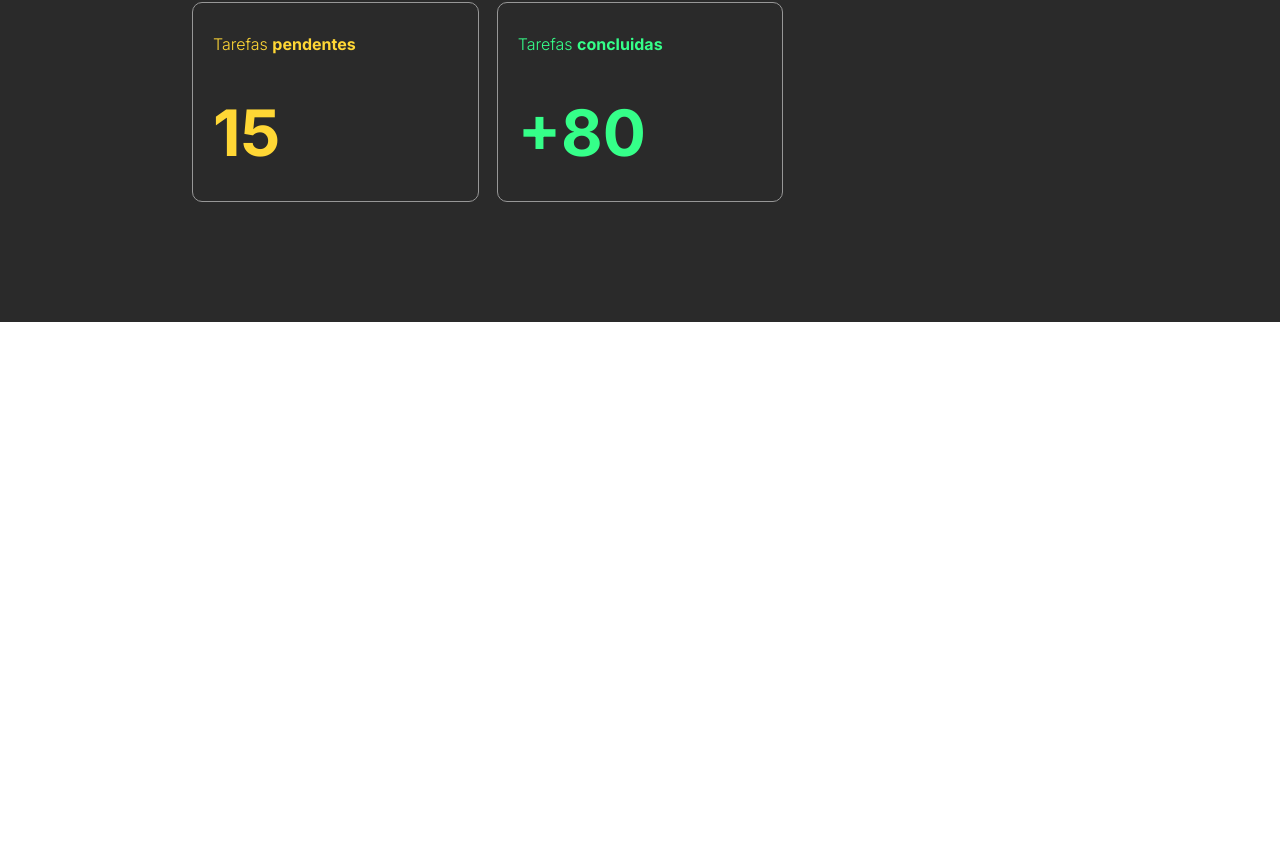
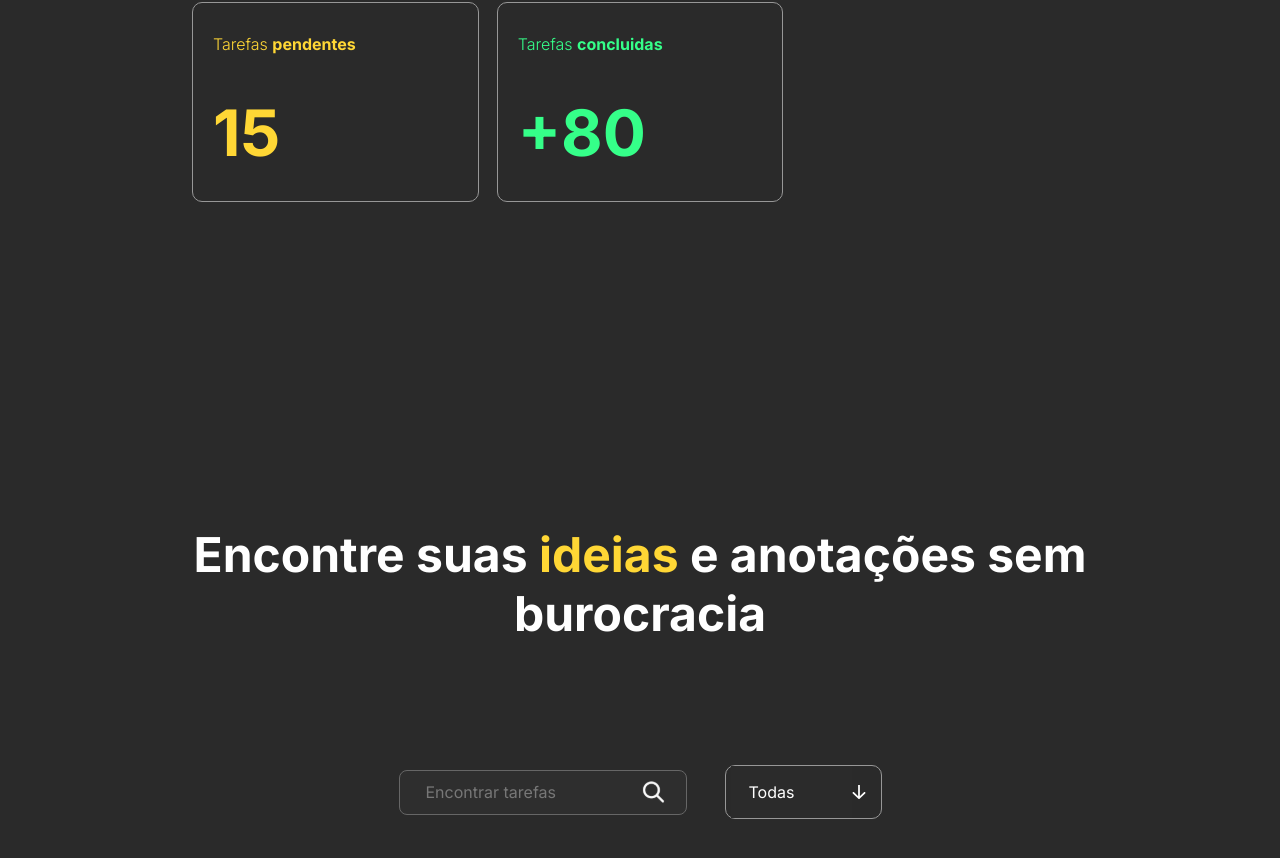
Before and after one commit to gabrielsb18/PI-FrontEnd, a React (Vite) app: page / in a window 1280 px wide. Shown: the part 1605-2463 px from the top of the page. Before the commit the page ends 1927 px from the top, so only its background shows below. Built offline with nearby package versions, Linux system fonts and the light colour scheme; no server answers.

Commit message:
feat: implementar seção de exemplo de busca

```diff
--- a/src/pages/Lpage/Lpage.jsx
+++ b/src/pages/Lpage/Lpage.jsx
@@ -1,5 +1,7 @@
 import HeaderNav from "../../components/Header/Header";
 import { GrapicTasks } from "../../components/Metrics/GrapicTasks/GrapicTasks";
+import { SearchBar } from "../../components/SearchBar/SearchBar";
+import SelectButton from "../../components/Select/Select";
 import {
 	ContainerBody,
 	ApresentationSection,
@@ -13,6 +15,7 @@ import {
 	TotalPendingTasks,
 	GrapicCompletedTasks,
 	SearchSection,
+	WrapperComponents,
 	Footer,
 	BGimage,
 	WrapperContent,
@@ -76,7 +79,13 @@ export default function Lgpage() {
 					</WrapperGrid>
 				</MetricsSection>
 
-				<SearchSection></SearchSection>
+				<SearchSection>
+					<h1>Encontre suas <strong>ideias</strong> e anotações sem burocracia</h1>
+					<WrapperComponents>
+						<SearchBar placeholder="Encontrar tarefas" />
+						<SelectButton />
+					</WrapperComponents>
+				</SearchSection>
 			</Main>
 			<Footer />
 		</ContainerBody>
--- a/src/pages/Lpage/Lpage.styles.js
+++ b/src/pages/Lpage/Lpage.styles.js
@@ -29,6 +29,12 @@ export const ApresentationSection = styled.section`
     @media ${device.sm} {
         > img {
             display: none;
+        }
+    }
+
+    @media ${device.md} {
+        > img {
+            max-width: 25%;
         }
     }
 `;
@@ -84,6 +90,12 @@ export const WrapperTitle = styled.div`
     @media ${device.xs} {
         > h1 {
             font-size: 24px;
+        }
+    }
+
+    @media ${device.md} {
+        > h1 {
+            font-size: 28px;
         }
     }
 `;
@@ -174,7 +186,7 @@ export const WrapperGrid = styled.div`
     }
 
     @media ${device.xs} {
-        grid-template-columns: minmax(190px, 2fr) minmax(190px, 2fr);
+        grid-template-columns: minmax(190px, 2fr);
         grid-template-areas:
         "ContentText"
         "MonthsCompletedTasks"
@@ -279,6 +291,30 @@ export const ContentText = styled.div`
 `;
 
 export const SearchSection = styled.section`
+    display: flex;
+    justify-content: center;
+    align-items: center;
+    flex-direction: column;
+    gap: 122px;
+    height: 700px;
+
+    > h1 {
+        text-align: center;
+        color: #ffff;
+        font-size: 48px;
+
+        > strong {
+            color: #ffd735;
+        }
+    }
+`;
+
+export const WrapperComponents = styled.div`
+    display: flex;
+    justify-content: center;
+    align-items: center;
+    flex-wrap: wrap;
+    gap: 38px;
 `;
 
 export const Footer = styled.footer`
```
